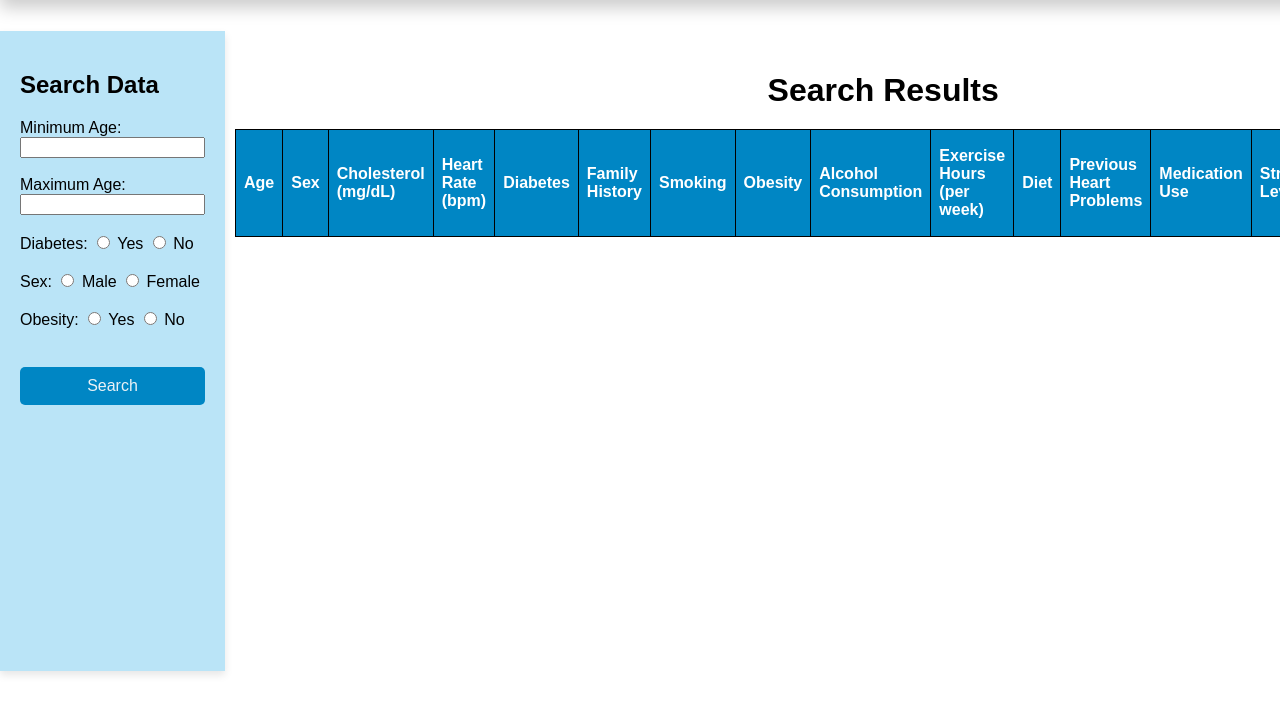
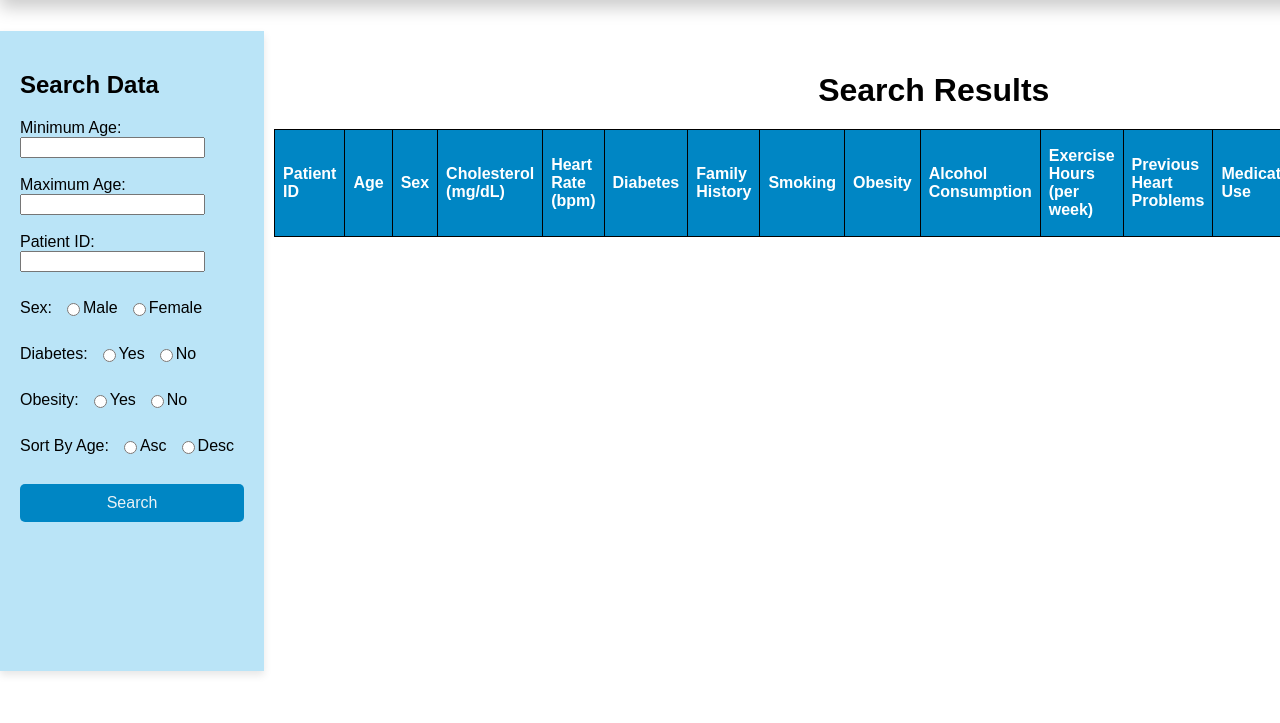
Before and after one commit to HungDuong01/HeartAttackPrediction, a Flask app: page /search in a window 1280 px wide; the page is wider, and only the part inside the window is pictured. Shown: the part 77-800 px from the top of that part. Run offline with Flask 3, Linux system fonts and the light colour scheme; lists and menus that the app fills with data are empty.

Commit message:
final end product

```diff
--- a/application/main.py
+++ b/application/main.py
@@ -6,4 +6,4 @@
 app.secret_key = "esof_3675" # secret key for extra session
 # main function
 if __name__ == "__main__":
-    app.run(host="172.17.9.193", port=5000,debug=True)
+    app.run(host="10.100.90.205", port=5000,debug=True)
--- a/application/templates/predict.html
+++ b/application/templates/predict.html
@@ -236,8 +236,8 @@
         <label for="female">Female</label><br><br>
 
         <label for="cholesterol">Cholesterol:</label>
-        <input type="number" id="cholesterol" name="cholesterol" min="40" max="300"required>
-        <span>(40-300 mg/dL)</span><br><br>
+        <input type="number" id="cholesterol" name="cholesterol" min="40" max="500"required>
+        <span>(40-500 mg/dL)</span><br><br>
 
         <label for="heart_rate">Heart Rate:</label>
         <input type="number" id="heart_rate" name="heart_rate" min="40" max="120"required>
--- a/application/templates/search.html
+++ b/application/templates/search.html
@@ -121,6 +121,21 @@
   margin-bottom: 20px;
   transform: translateX(-100px); /* Shifts the h1 element 20px to the left */
 }
+.form-option {
+    display: flex;  /* Aligns children (label and input) in a row */
+    align-items: center;  /* Centers children vertically */
+    margin-bottom: 10px;  /* Adds some space between each option */
+  }
+
+  .form-option label {
+    margin-right: 10px;  /* Adds some space between label and input */
+    white-space: nowrap;  /* Prevents labels from wrapping */
+  }
+
+  .form-option input[type="number"] {
+    margin-left: auto;  /* Pushes input fields to the right */
+  }
+
 
 </style>
 </head>
@@ -144,24 +159,37 @@
           <label for="ageMax">Maximum Age:</label>
           <input type="number" id="ageMax" name="ageMax"><br><br>
 
+          <label for="pID">Patient ID:</label>
+          <input type="text" id="pID" name="pID"><br><br>
+
+          <div class="form-option">
+          <label>Sex:</label>
+          <input type="radio" id="sexMale" name="sex" value="Male">
+          <label for="sexMale">Male</label>
+          <input type="radio" id="sexFemale" name="sex" value="Female">
+          <label for="sexFemale">Female</label><br><br>
+        </div>
+          <div class="form-option">
           <label>Diabetes:</label>
           <input type="radio" id="diabetesYes" name="diabetes" value="Yes">
           <label for="diabetesYes">Yes</label>
           <input type="radio" id="diabetesNo" name="diabetes" value="No">
           <label for="diabetesNo">No</label><br><br>
-
-          <label>Sex:</label>
-          <input type="radio" id="sexMale" name="sex" value="Male">
-          <label for="sexMale">Male</label>
-          <input type="radio" id="sexFemale" name="sex" value="Female">
-          <label for="sexFemale">Female</label><br><br>
-
+        </div>
+          <div class="form-option">
           <label>Obesity:</label>
           <input type="radio" id="obesityYes" name="obesity" value="Yes">
           <label for="obesityYes">Yes</label>
           <input type="radio" id="obesityNo" name="obesity" value="No">
           <label for="obesityNo">No</label><br><br>
-
+        </div>
+          <div class="form-option">
+          <label>Sort By Age:</label>
+          <input type="radio" id="ascending" name="sort" value="Ascending">
+          <label for="asc">Asc</label>
+          <input type="radio" id="descending" name="sort" value="Descending">
+          <label for="desc">Desc</label><br><br>
+        </div>
           <button class="searchButton">Search</button>
         </form>
       </div>
@@ -172,6 +200,7 @@
           <table>
             <thead>
               <tr>
+                <th>Patient ID</th>
                 <th>Age</th>
                 <th>Sex</th>
                 <th>Cholesterol (mg/dL)</th>
@@ -182,7 +211,6 @@
                 <th>Obesity</th>
                 <th>Alcohol Consumption</th>
                 <th>Exercise Hours (per week)        </th>
-                <th>Diet</th>
                 <th>Previous Heart Problems</th>
                 <th>Medication Use</th>
                 <th>Stress Level</th>
@@ -196,25 +224,25 @@
             <tbody>
               {% for row in rows %}
               <tr>
+                <td>{{ row.get('Patient ID', '') }}</td>
                 <td>{{ row.get('Age', '') }}</td>
                 <td>{{ row.get('Sex', '') }}</td>
                 <td>{{ row.get('Cholesterol', '') }}</td>
-                <td>{{ row.get('Heart Rate', '') }}</td>
+                <td>{{ row.get('Heart_rate', '') }}</td>
                 <td>{{ row.get('Diabetes', '') }}</td>
-                <td>{{ row.get('Family History', '') }}</td>
+                <td>{{ row.get('Family_history', '') }}</td>
                 <td>{{ row.get('Smoking', '') }}</td>
                 <td>{{ row.get('Obesity', '') }}</td>
-                <td>{{ row.get('Alcohol Consumption', '') }}</td>
-                <td>{{ row.get('Exercise Hours Per Week', '') }}</td>
-                <td>{{ row.get('Diet', '') }}</td>
-                <td>{{ row.get('Previous Heart Problems', '') }}</td>
-                <td>{{ row.get('Medication Use', '') }}</td>
-                <td>{{ row.get('Stress Level', '') }}</td>
-                <td>{{ row.get('BMI', '') }}</td>
-                <td>{{ row.get('Physical Activity Days Per Week', '') }}</td>
-                <td>{{ row.get('Sleep Hours Per Day', '') }}</td>
-                <td>{{ row.get('Systolic_BP', '') }}</td>
-                <td>{{ row.get('Diastolic_BP', '') }}</td>
+                <td>{{ row.get('Alcohol_consumption', '') }}</td>
+                <td>{{ row.get('Exercise_hours', '') }}</td>
+                <td>{{ row.get('Previous_heart_problems', '') }}</td>
+                <td>{{ row.get('Medication_use', '') }}</td>
+                <td>{{ row.get('Stress_level', '') }}</td>
+                <td>{{ row.get('Bmi', '') }}</td>
+                <td>{{ row.get('Physical_activity_days', '') }}</td>
+                <td>{{ row.get('Sleep_hours', '') }}</td>
+                <td>{{ row.get('Systolic_bp', '') }}</td>
+                <td>{{ row.get('Diastolic_bp', '') }}</td>
               </tr>
               {% endfor %}
             </tbody>
--- a/application/views.py
+++ b/application/views.py
@@ -118,7 +118,9 @@
             return 1 if value =="Male" else 0
         # Get form data
         record = {
+            "Patient ID": request.form['pid'],
             "Age": int(request.form['age']),
+            "Sex": convert_sex_int((request.form['sex'])),
             "Cholesterol": int(request.form['cholesterol']),
             "Heart_rate": int(request.form['heart_rate']),
             "Diabetes": convert_to_int(request.form['diabetes']),
@@ -135,11 +137,10 @@
             "Sleep_hours": int(request.form['sleep_hours']),
             "Systolic_bp": int(request.form['systolic_bp']),
             "Diastolic_bp": int(request.form['diastolic_bp']),
-            "Sex_cat": convert_sex_int((request.form['sex'])),
         }
 
         # Insert record into MongoDB heartAttackPrediction collection
-        db.heartAttackPrediction.insert_one(record)
+        db.searchData.insert_one(record)
 
         return redirect(url_for('views.home_page'))
     else:
@@ -149,20 +150,40 @@
 @views.route('/search', methods=['POST','GET'])
 def search():
      if request.method == 'POST':
-         # Convert "Yes" to 1 and "No" to 0 for relevant fields
+            # Convert "Yes" to 1 and "No" to 0 for relevant fields
             def convert_to_int(value):
                 return 1 if value == "Yes" else 0
             # Convert Male and Female to 1 and 0
             def convert_sex_int(value):
                 return 1 if value =="Male" else 0
+            # Convert Male and Female to 1 and 0
+            def convert_sort_int(value):
+                return 1 if value =="Ascending" else -1
 
             age_min = request.form.get('ageMin', type=int) or 0
             age_max = request.form.get('ageMax', type=int) or 120
+            patient_id = request.form.get('pID')
             diabetes_status = convert_to_int(request.form.get('diabetes'))
             sex = convert_sex_int(request.form.get('sex'))
             obesity_status = convert_to_int(request.form.get('obesity'))
+            sort_order = convert_sort_int(request.form.get('sort'))
 
-            query = {'$and': [{'Age': {'$gte': age_min}}, {'Age': {'$lte': age_max}}]}
+            #######
+            # sort_by_order: ascending or descending
+            # if sort_by_order in [asc, desc]
+            #     results = list(db.heartAttackPrediction.find(query)).sort({Age: 1})
+            #######
+            # Constructing the base query
+            query = {'$and': []}
+
+        # Adding age filters
+            if age_min or age_max:
+                query['$and'].append({'Age': {'$gte': age_min}})
+                query['$and'].append({'Age': {'$lte': age_max}})
+
+            # Adding patient ID filter if provided
+            if patient_id:
+                query['$and'].append({'Patient ID': patient_id})
 
             if diabetes_status in ['1', '0']:
                 query['$and'].append({'Diabetes': diabetes_status})
@@ -172,8 +193,15 @@
 
             if obesity_status in ['1', '0']:
                 query['$and'].append({'Obesity': obesity_status})
+            # Handling sorting
+            sort_direction = 1  # Default to ascending
+            if sort_order == 'Descending':
+                sort_direction = -1  # Change to descending if selected
+            # Avoiding an empty '$and' clause
+            # if not query['$and']:
+            #     del query['$and']
 
-            results = list(db.heartAttackPrediction.find(query))
+            results = list(db.searchData.find(query).sort('Age', sort_direction))
             return render_template('search.html', rows=results)
      return render_template('search.html', rows=[])
 
@@ -187,12 +215,16 @@
         '$and': [
             {'Age': {'$gt': 10}},  # Specify condition for 'Age' greater than 10
             {'Sleep Hours Per Day': {'$gt': 1}},  # Specify condition for 'Sleep Hours Per Day' greater than 4
-            {'Heart Rate': {'$gt': 30}}  # Specify condition for 'Heart Rate' greater than 30
+            {'Heart Rate': {'$lt': 100}}  # Specify condition for 'Heart Rate' greater than 30
         ]
     }, {'_id': 0, 'Age': 1, 'Sleep Hours Per Day': 1, 'Heart Rate': 1})
 
+    age_data = db.heartAttackPrediction.find({'Age': {'$gt': 10}}, {'Age': 1})
+
+
     # Convert the retrieved data to a pandas DataFrame
     dataset = pd.DataFrame(list(data))
+    dataset_age = pd.DataFrame(list(age_data))
 
     #Chart for Age
     # Define parameters for the plot
@@ -205,7 +237,7 @@
     angle = 0  # Adjust the angle if needed
 
     # Generate plot using get_plot function from graphs.py
-    age_plot = get_plot(dataset['Age'], kind, title, xlabel, ylabel, sort, limit, angle)
+    age_plot = get_plot(dataset_age['Age'], kind, title, xlabel, ylabel, sort, limit, angle)
 
     #Chart for Sleep Hours
     # Define parameters for the sleep hours per day plot
```
Also changed, not shown: application/templates/insert-record.html (+7 -4 lines), application/templates/search_result.html (deleted, +0 -54 lines), 1 other file.
